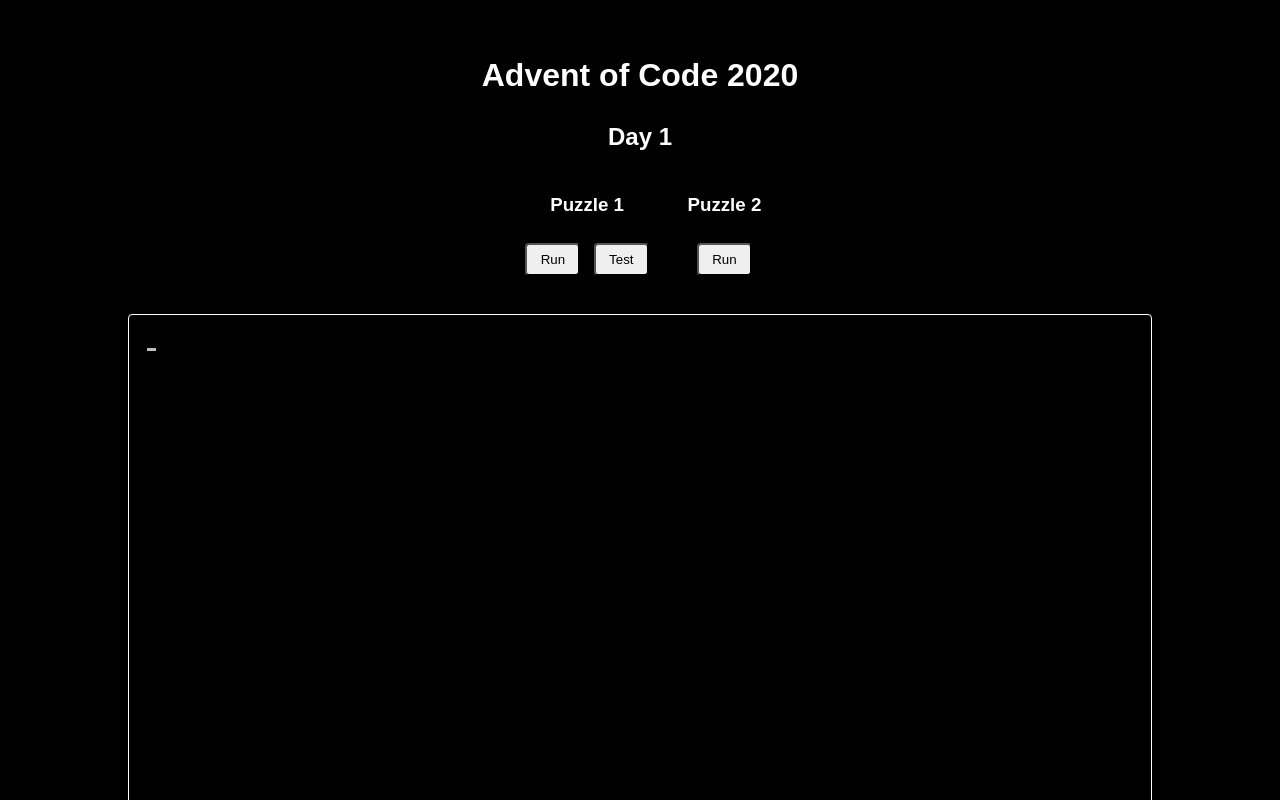
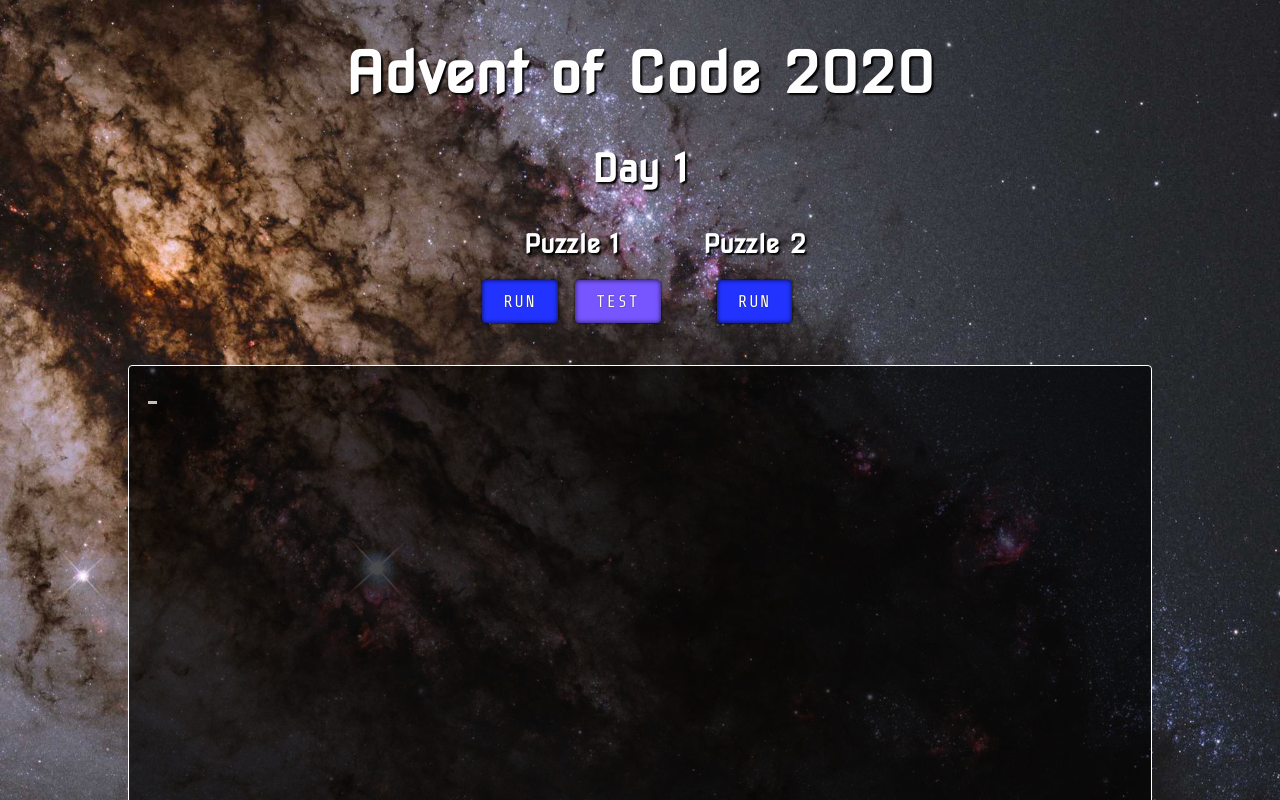
Before and after one commit to lrc-se/aoc-2020, a Vue app: page /day/1 in a window 1280 px wide. Shown: the top 800 px of the page. Built offline with nearby package versions, Linux system fonts and the light colour scheme.

Commit message:
Updated styling

```diff
--- a/public/index.html
+++ b/public/index.html
@@ -5,6 +5,8 @@
     <meta http-equiv="X-UA-Compatible" content="IE=edge">
     <meta name="viewport" content="width=device-width,initial-scale=1.0">
     <link rel="icon" href="<%= BASE_URL %>favicon.png">
+    <link rel="preconnect" href="https://fonts.gstatic.com">
+    <link href="https://fonts.googleapis.com/css2?family=Nova+Square&family=Share+Tech+Mono&display=swap" rel="stylesheet">
     <title>Advent of Code 2020</title>
   </head>
   <body>
--- a/src/App.vue
+++ b/src/App.vue
@@ -1,9 +1,26 @@
 <template>
   <header>
-    <h1>Advent of Code 2020</h1>
+    <h1 class="goto-home" @click="gotoHome">Advent of Code 2020</h1>
   </header>
   <main><router-view /></main>
 </template>
+
+<script lang="ts">
+import { defineComponent } from "vue";
+import { useRouter } from "vue-router";
+
+export default defineComponent({
+  setup() {
+    const router = useRouter();
+
+    return {
+      gotoHome() {
+        router.push({ name: "home" });
+      }
+    };
+  }
+});
+</script>
 
 <style>
 * {
@@ -11,26 +28,92 @@
 }
 
 html {
-  font-size: 16px;
+  font-size: 17px;
 }
 
 body {
   margin: 0;
   padding: 2em;
   color: #fefeff;
-  background-color: #000;
-  font-family: sans-serif;
+  background: #000 url('/bg.jpg') center center/cover fixed;
+  font-family: 'Nova Square', sans-serif;
   font-size: 1em;
   line-height: 1.4;
   text-align: center;
+  text-shadow: 2px 2px 2px #000;
   overflow-y: scroll;
+}
+
+h1 {
+  margin: 0 0 .5em;
+  font-size: 3.333em;
+}
+
+h2 {
+  margin: .75em 0 .333em;
+  font-size: 2.25em;
+}
+
+h3 {
+  margin: .75em 0 .333em;
+  font-size: 1.5em;
+}
+
+a {
+  color: #23f;
 }
 
 .button {
   margin: .5em;
-  padding: .5em 1em;
+  padding: .75em 1.25em;
+  color: #000;
+  background-color: #acf;
+  border: none;
   border-radius: 4px;
+  font-family: 'Share Tech Mono', monospace;
+  font-size: 1em;
+  font-variant: small-caps;
+  line-height: 1;
+  letter-spacing: .1em;
+  text-transform: uppercase;
+  text-shadow: 0 0 1px #000;
   cursor: pointer;
+  box-shadow: 0 0 3px #000, 0 0 5px rgba(0, 0, 0, .75) inset;
+  transition-property: text-shadow, box-shadow, opacity;
+  transition-duration: .3s;
+  transition-timing-function: ease-out;
+}
+
+.button:hover {
+  text-shadow: 0 0 2px #000;
+  box-shadow: 0 0 5px #000, 0 0 5px #000 inset;
+}
+
+.button:disabled {
+  opacity: .5;
+}
+
+.button.primary {
+  color: #fff;
+  background-color: #23f;
+}
+
+.button.primary:hover {
+  text-shadow: 0 0 5px #000;
+}
+
+.button.secondary {
+  color: #fff;
+  background-color: #75f;
+}
+
+.button.secondary:hover {
+  text-shadow: 0 0 3px #000;
+}
+
+.button.small {
+  padding: .75em 1.25em;
+  font-size: .75em;
 }
 
 .center {
@@ -44,4 +127,13 @@
   border: 1px solid #fff;
   border-radius: 4px;
 }
+
+.goto-home {
+  cursor: pointer;
+  transition: color .3s ease-out;
+}
+
+.goto-home:hover {
+  color: #acf;
+}
 </style>
--- a/src/components/ErrorMessage.vue
+++ b/src/components/ErrorMessage.vue
@@ -18,7 +18,7 @@
 <style scoped>
 .error {
   margin: 2em 0;
-  color: #f25;
+  color: #f23;
   font-size: 3em;
   font-weight: 700;
   text-transform: uppercase;
--- a/src/components/PuzzleContainer.vue
+++ b/src/components/PuzzleContainer.vue
@@ -8,7 +8,7 @@
       >
         <h3>Puzzle {{ puzzle.number }}</h3>
         <button
-          class="button"
+          class="button primary"
           :disabled="loading"
           @click="$emit('run-puzzle', puzzle.number)"
         >
@@ -16,7 +16,7 @@
         </button>
         <button
           v-if="puzzle.hasTest"
-          class="button"
+          class="button secondary"
           :disabled="loading"
           @click="$emit('run-test', puzzle.number)"
         >
--- a/src/components/PuzzleOutput.vue
+++ b/src/components/PuzzleOutput.vue
@@ -13,7 +13,7 @@
         <span v-if="i == lines.length - 1" class="cursor">&nbsp;</span>
       </div>
     </output>
-    <button class="clear button" @click="$emit('clear')">Clear</button>
+    <button class="clear button small" @click="$emit('clear')">Clear</button>
   </div>
 </template>
 
@@ -49,8 +49,8 @@
   height: 768px;
   max-height: 80vh;
   padding: 1em;
-  background-color: rgba(0, 0, 0, .25);
-  font-family: monospace;
+  background-color: rgba(0, 0, 0, .667);
+  font-family: 'Share Tech Mono', monospace;
   display: block;
   overflow: auto;
 }
@@ -65,12 +65,12 @@
 }
 
 .error {
-  color: #f25;
+  color: #f23;
   font-weight: 700;
 }
 
 .system {
-  color: #25f;
+  color: #75f;
   font-style: italic;
 }
 
--- a/src/views/Home.vue
+++ b/src/views/Home.vue
@@ -1,12 +1,8 @@
 <template>
   <nav class="center">
     <ul v-if="links.length">
-      <li
-        v-for="link in links"
-        :key="link.to"
-        class="border"
-      >
-        <router-link :to="link.to">{{ link.title }}</router-link>
+      <li v-for="link in links" :key="link.to">
+        <router-link class="border" :to="link.to">{{ link.title }}</router-link>
       </li>
     </ul>
   </nav>
@@ -30,7 +26,7 @@
 
 <style scoped>
 nav {
-  margin-top: 2em;
+  margin-top: 3em;
 }
 
 nav ul {
@@ -49,8 +45,19 @@
 nav a {
   padding: 1em;
   color: inherit;
+  background-color: rgba(0, 0, 0, .25);
+  font-family: 'Share Tech Mono', monospace;
   font-size: 2em;
   text-decoration: none;
   display: block;
+  transition-property: color, background-color, border-color;
+  transition-duration: .3s;
+  transition-timing-function: ease-out;
+}
+
+nav a:hover {
+  color: #acf;
+  background-color: rgba(0, 0, 0, .5);
+  border-color: #acf;
 }
 </style>
--- a/src/views/Test.vue
+++ b/src/views/Test.vue
@@ -1,7 +1,7 @@
 <template>
   <h2>Test</h2>
   <p>
-    <button class="button" @click="load">Run</button>
+    <button class="button primary" @click="load">Run</button>
   </p>
   <PuzzleOutput :lines="lines" @clear="clearOutput" />
 </template>
```
Also changed, not shown: public/bg.jpg (added).
